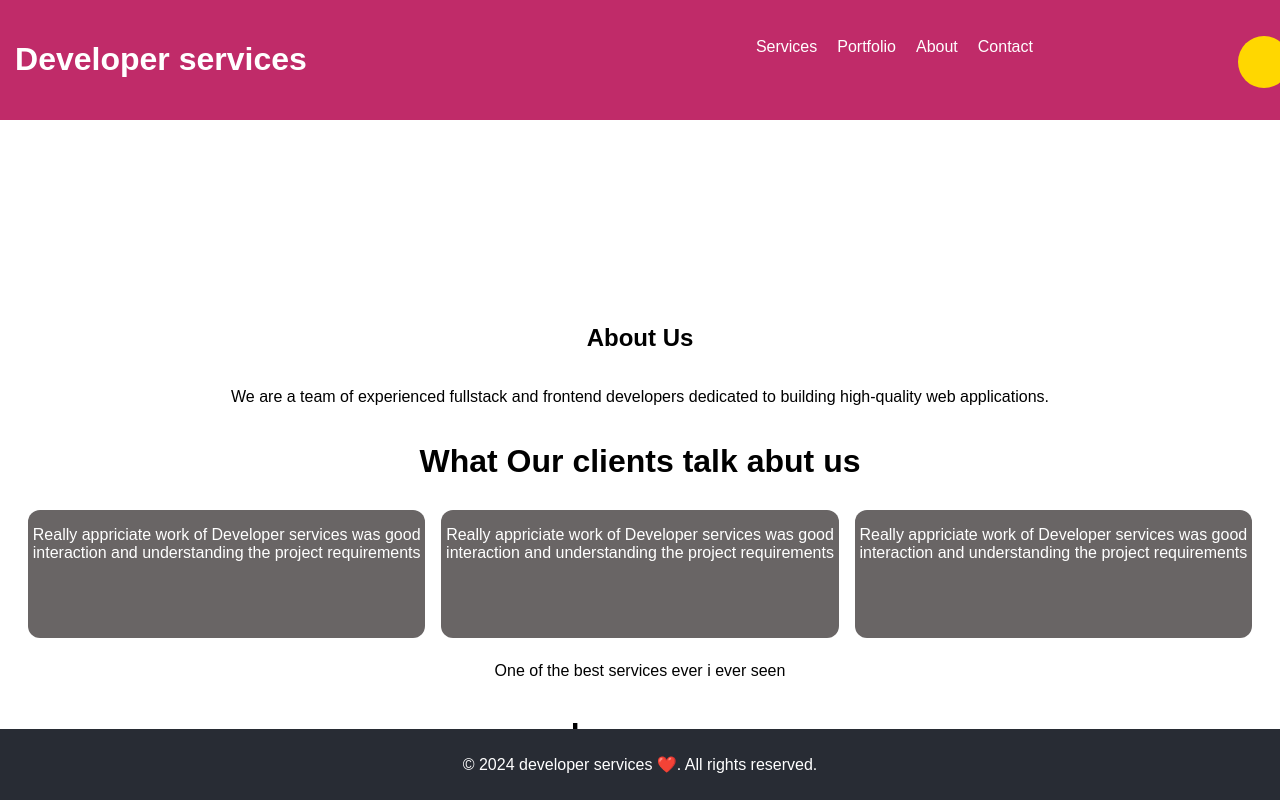
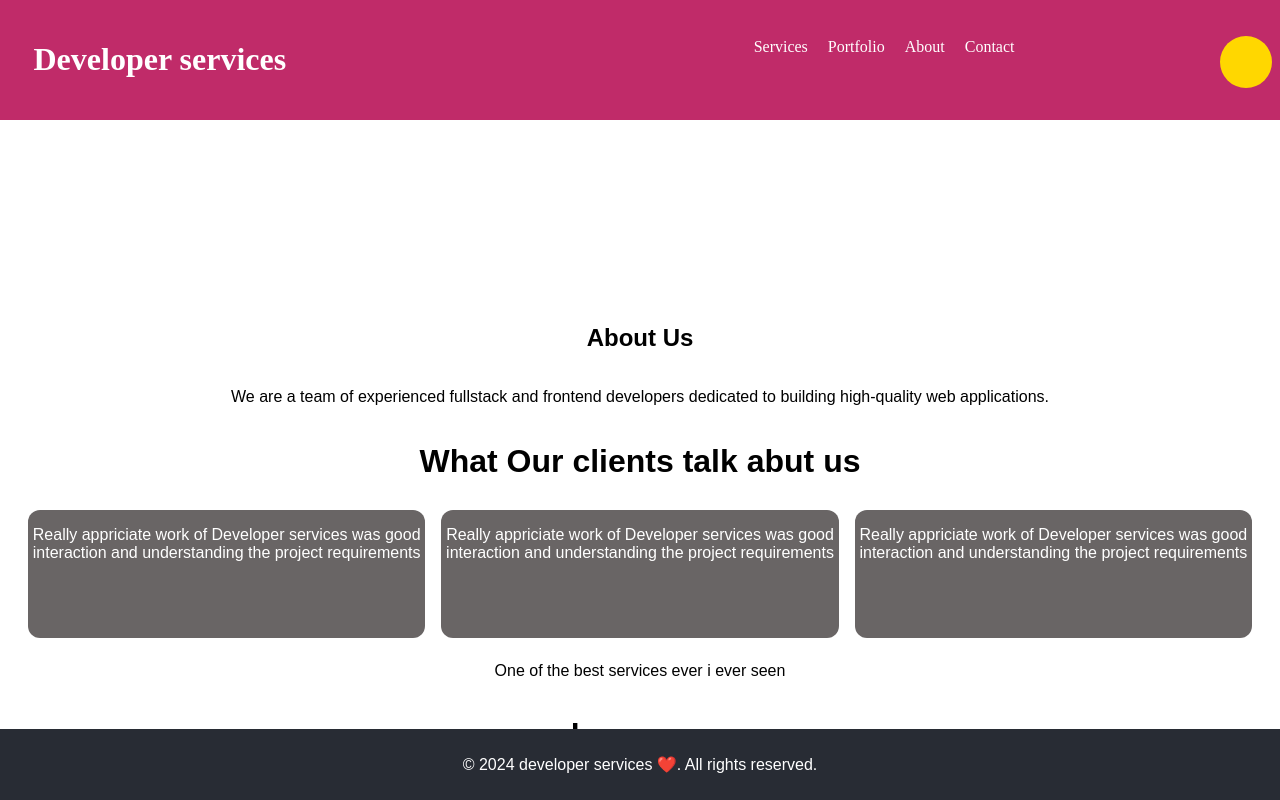
Before and after one commit to lakshmivenkateswara2356/mynewbusinesswebsite, a React (Create React App) app: page / in a window 1280 px wide. Shown: the top 800 px of the page. Built offline with nearby package versions, Linux system fonts and the light colour scheme.

Commit message:
fontfamilychanged

```diff
--- a/src/App.css
+++ b/src/App.css
@@ -45,6 +45,7 @@ header {
   display: flex;
   flex-direction: row;
   justify-content: space-evenly;
+  font-family: caveat;
 
 }
 
```
